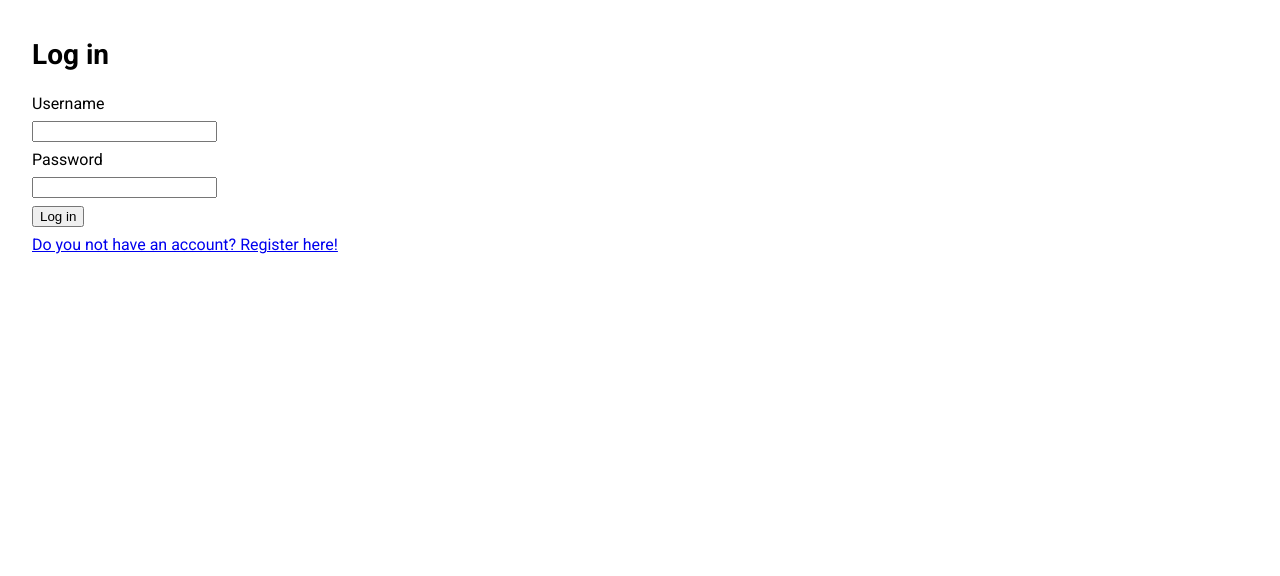
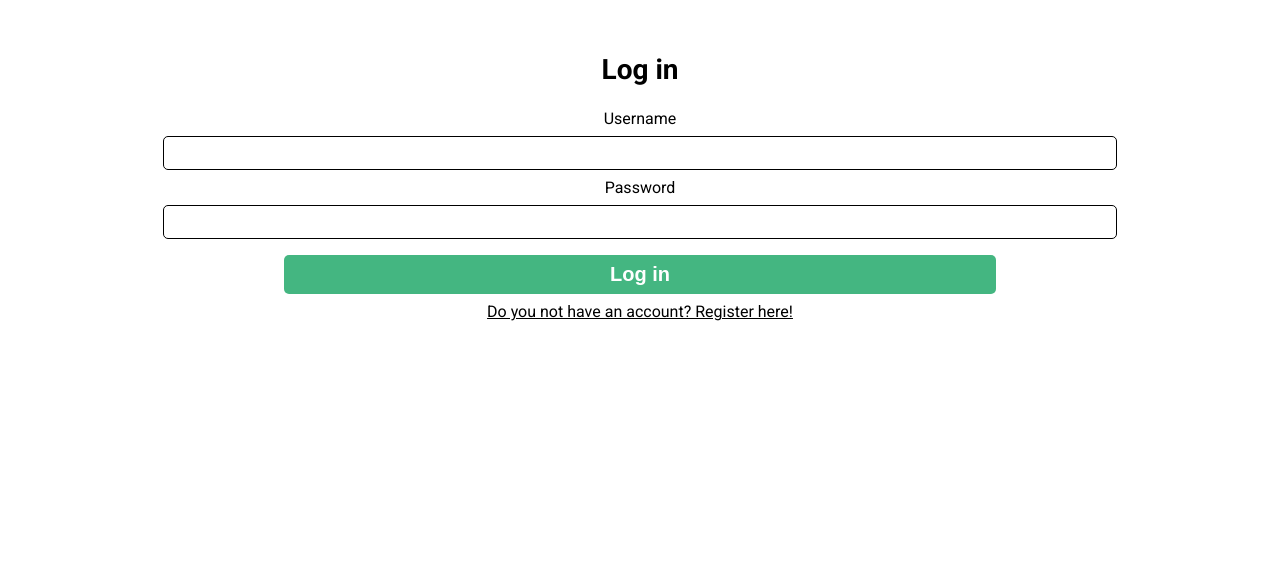
Before and after one commit to AxelTidehorn/The-wall, a PHP site: page /login.php in a window 1280 px wide. Shown: the part 58-634 px from the top of the page. Run offline with PHP 8.4, Linux system fonts and the light colour scheme; data that the repository does not hold is empty.

Commit message:
Did the login page

```diff
--- a/css/main.css
+++ b/css/main.css
@@ -377,6 +377,45 @@ input, label{
         }
 
         /*END UPLOAD PAGE*/
+        /*LOGIN PAGE*/
+.loginCont{
+  border-radius: 5px;
+  text-align:center;
+  padding: 15px;
+}
+.loginCont > a{
+font-size: 16px;
+color: black;
+}
+.loginTxt{
+font-size: 22px;
+line-height: 30px;
+margin: 8px auto;
+width: 80%;
+text-align: center;
+border: solid 1px black;
+border-radius: 5px;
+}
+#loginBtn{
+  background-color: rgb(68, 182, 129);
+  font-size: 20px;
+  color: white;
+  margin: 16px auto 8px auto;
+  text-decoration: none;
+  width: 60%;
+  font-weight: bold;
+  padding: 8px 15px;
+  border: none;
+  border-radius: 5px;
+  transition: ease-in .15s;
+}
+#loginBtn:hover{
+  background-color: rgb(247, 247, 247);
+  color: black;
+}
+
+
+        /*END LOGIN PAGE*/
 
         /*PROFILE PAGE*/
 .profPicCont{
--- a/login.php
+++ b/login.php
@@ -19,16 +19,18 @@
 
             <main>
                 <section>
-                    <h2>Log in</h2>
-                    <form method="POST">
-                        <label>Username</label>
-                        <input type="text" name="username" />
-                        <label>Password</label>
-                        <input type="password" name="password" />
-                        <input type="submit" value="Log in" />
-                    </form>
+                    <div class="loginCont">
+                      <h2>Log in</h2>
+                      <form method="POST">
+                          <label>Username</label>
+                          <input class="loginTxt" type="text" name="username" />
+                          <label>Password</label>
+                          <input class="loginTxt" type="password" name="password" />
+                          <input id="loginBtn" type="submit" value="Log in" />
+                      </form>
+                      <a href="register.php">Do you not have an account? Register here!</a>
 
-                    <a href="register.php">Do you not have an account? Register here!</a>
+                    </div>
 
                     <?php
                         if (isset($_POST) && !empty($_POST)) { //If something has been sent through the form basically
```
